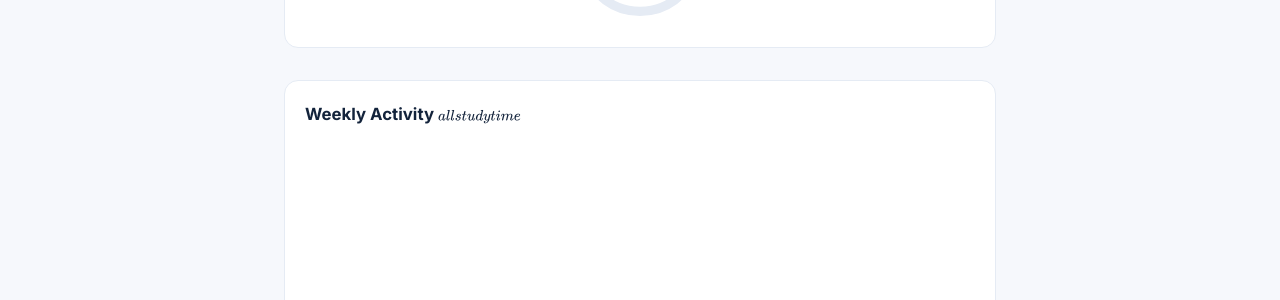
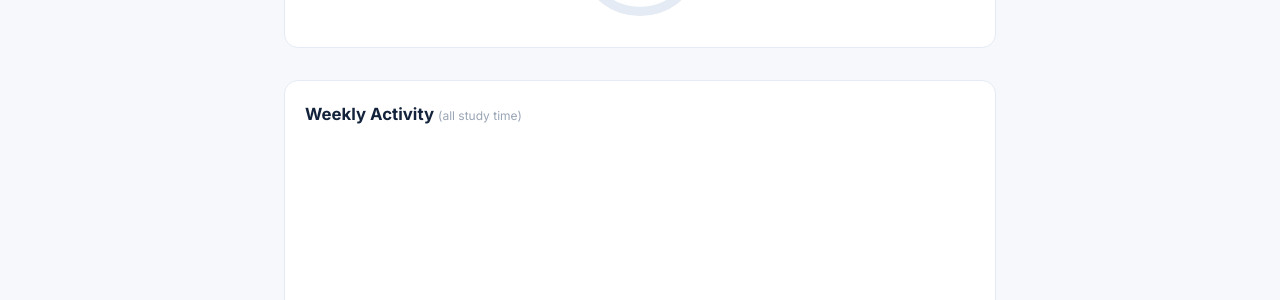
Before and after one commit to michaellegit28/axiom-academy, a Jekyll site: the page built from profile/analytics/index.md, in a window 1280 px wide and 900 px high, scrolled down 343 px. Shown: the part 152-452 px from the top of the window. Built offline with Jekyll 4.4.1, drawn with Linux system fonts in a browser that asks for light colours; comment, search, counter and statistics services are not loaded.

Commit message:
Phase C: apply premium visual layer to app shell

```diff
--- a/_layouts/app-shell.html
+++ b/_layouts/app-shell.html
@@ -15,13 +15,14 @@
 
   <script>
     window.MathJax = {
-      tex: { inlineMath: [['$', '$'], ['\(', '\)']], displayMath: [['$$', '$$'], ['\[', '\]']] },
+      tex: { inlineMath: [['$', '$'], ['\\(', '\\)']], displayMath: [['$$', '$$'], ['\\[', '\\]']] },
       svg: { fontCache: 'global' }
     };
   </script>
   <script id="MathJax-script" async src="https://cdn.jsdelivr.net/npm/mathjax@3/es5/tex-svg.js"></script>
 
   <link rel="stylesheet" href="{{ site.baseurl }}/assets/css/app.css">
+  <link rel="stylesheet" href="{{ site.baseurl }}/assets/css/premium.css">
   <link rel="stylesheet" href="{{ site.baseurl }}/assets/css/flashcards.css">
   <link rel="stylesheet" href="{{ site.baseurl }}/assets/css/profile.css">
   <link rel="stylesheet" href="{{ site.baseurl }}/assets/css/phase6.css">
```
